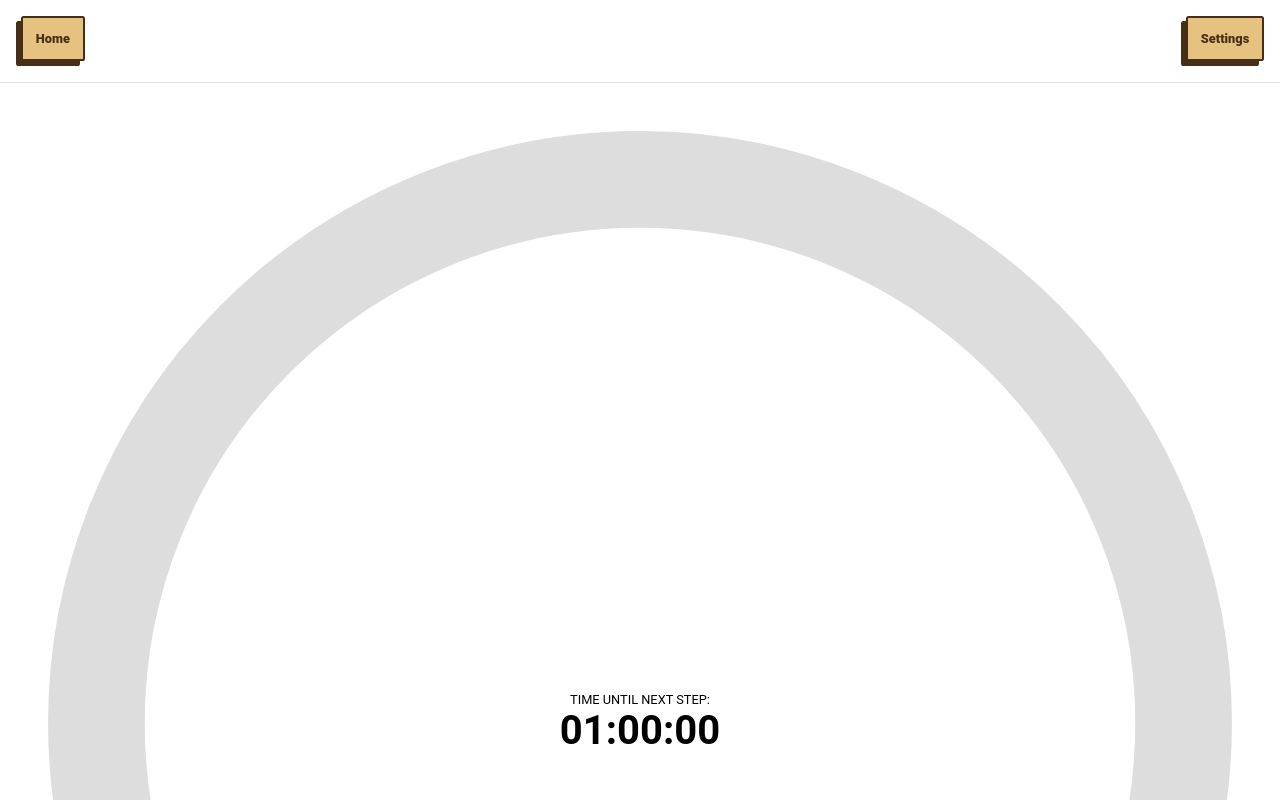
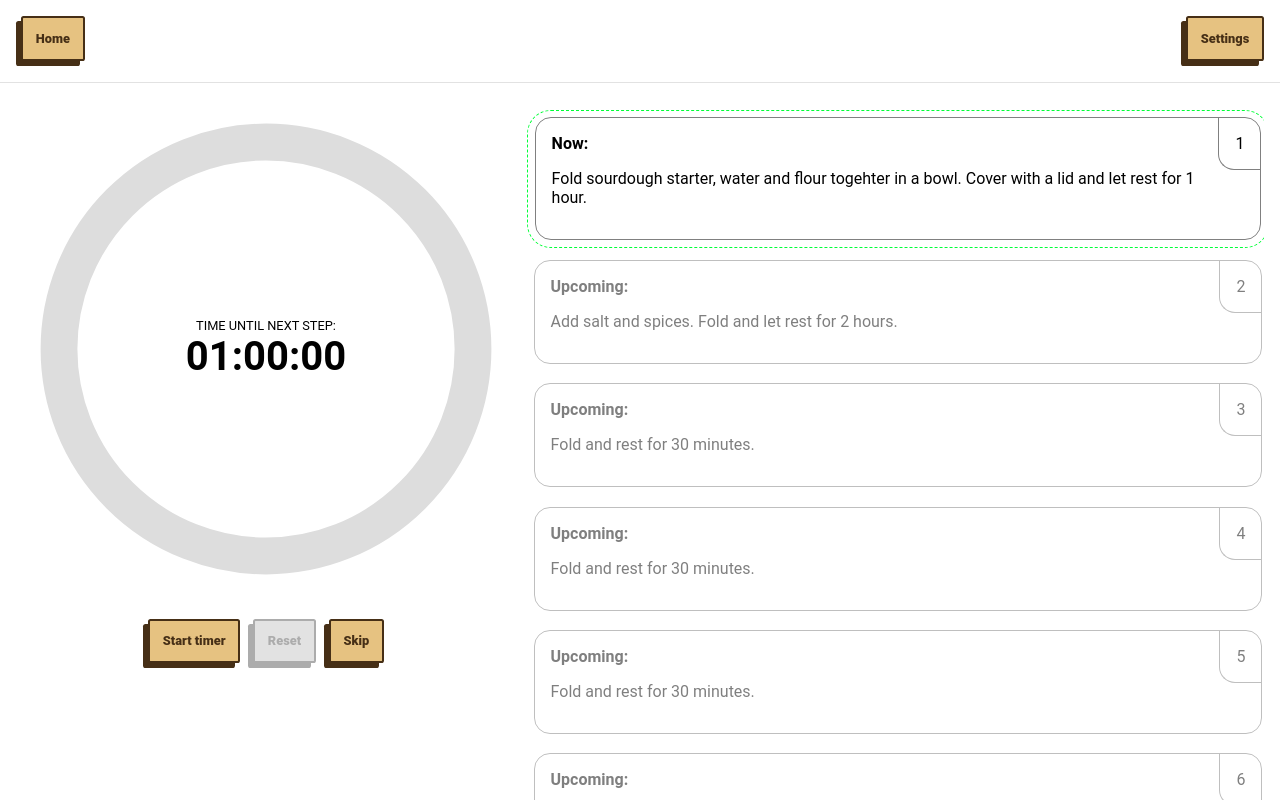
Before and after one commit to fermentedcat/dough-timer, a React (Create React App) app: page /bake in a window 1280 px wide. Built offline with nearby package versions, Linux system fonts and the light colour scheme.

Commit message:
Make responsive grid layout for landscape timer

```diff
--- a/src/views/Bake/Bake.jsx
+++ b/src/views/Bake/Bake.jsx
@@ -72,11 +72,13 @@ const Bake = () => {
         <Button size="small" onClick={restartTimer} disabled={!isRunning}>Reset</Button>
         <Button size="small" onClick={skipTimer}>Skip</Button>
       </div>
+      <section className={styles.stepsWrapper}>
         <Steps
           steps={recipes[0].steps}
           activeIndex={!isRunning ? currentStep : false}
           nextUpIndex={currentStep}
         />
+      </section>
     </main>
   )
 }
--- a/src/views/Bake/Bake.module.scss
+++ b/src/views/Bake/Bake.module.scss
@@ -4,17 +4,43 @@
   display: flex;
   flex-direction: column;
   height: 100%;
-  overflow: hidden;
+  overflow: auto;
   margin: 1em;
   margin-bottom: 0;
-  // box-sizing: content-box;
 
   .timerWrapper {
-    margin: 20px;
+    margin: 0 auto;
+    width: min(300px, 80vw)
   }
   .btnWrapper {
-    margin: 20px;
     display: flex;
     justify-content: space-between;
+    margin: 20px auto;
+    width: max-content;
+    & > * {
+      margin: 0 .5em;
+    }
+  }
+
+  .stepsWrapper {
+    overflow: hidden;
+  }
+
+  @media (min-width: 600px) {
+    display: grid;
+    grid-template-columns: clamp(300px, 40vw, 500px) 1fr;
+    grid-template-rows: clamp(300px, 40vw, 500px) 1fr;
+
+    .timerWrapper {
+      margin: 20px;
+      width: auto;
+    }
+    .btnWrapper {
+      grid-row: 2 / span 1;
+      align-items: flex-start;
+    }
+    .stepsWrapper {
+      grid-row: 1 / span 2;
+    }
   }
 }
```
Lines whose indentation alone changed are shown as unchanged.
